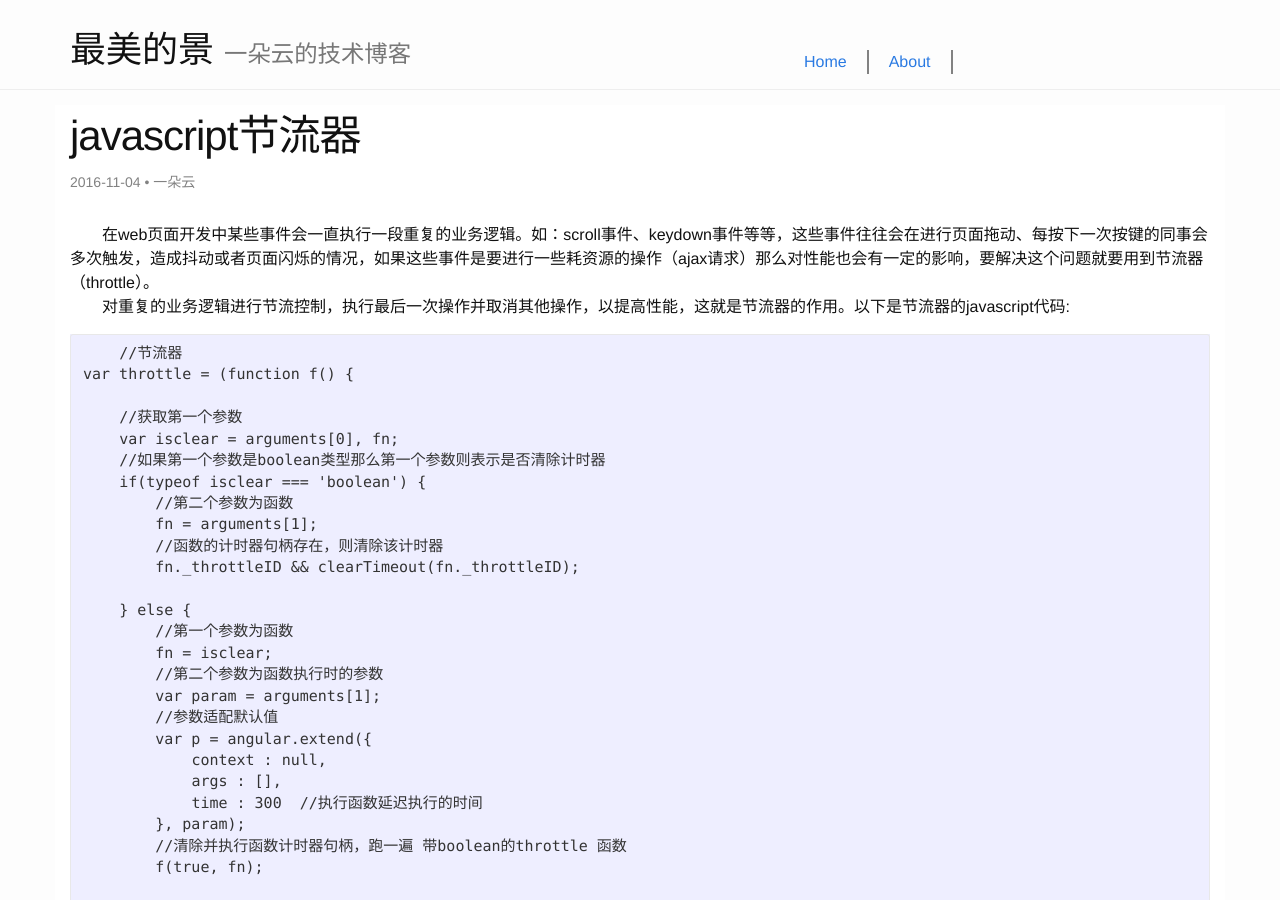
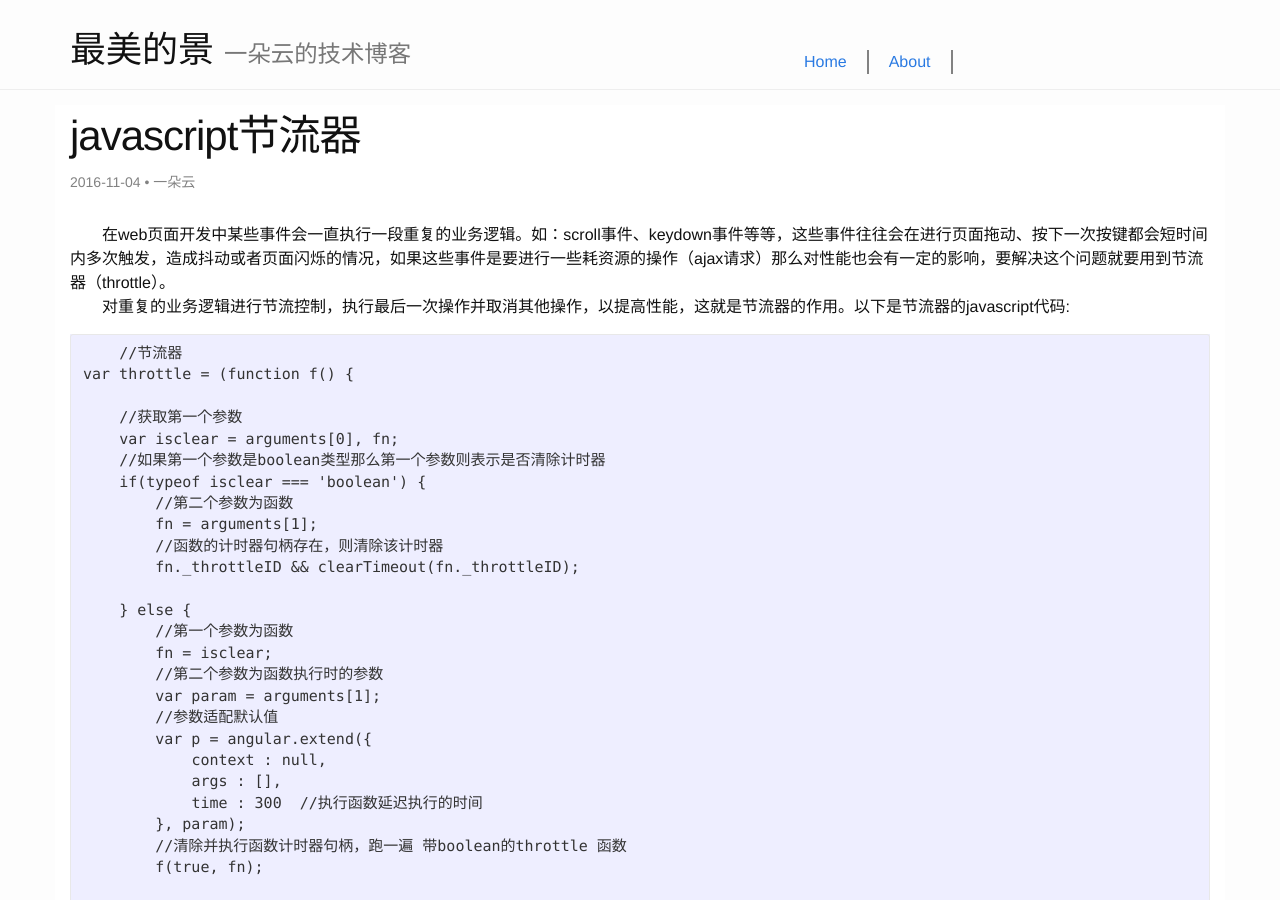
Before and after one commit to yunzhongshu/blog, a Jekyll site: the page built from _posts/2016-11-04-javascript节流器.md, in a window 1280 px wide and 900 px high. Built offline with Jekyll 4.4.1, drawn with Linux system fonts in a browser that asks for light colours; nearby versions of some CDN libraries; comment, search, counter and statistics services are not loaded.

Commit message:
change post

```diff
--- a/_posts/2016-11-04-javascript节流器.md
+++ b/_posts/2016-11-04-javascript节流器.md
@@ -6,7 +6,7 @@ author: 一朵云
 categories: javascript
 tags: javascript
 ---
-　　在web页面开发中某些事件会一直执行一段重复的业务逻辑。如：scroll事件、keydown事件等等，这些事件往往会在进行页面拖动、每按下一次按键的同事会多次触发，造成抖动或者页面闪烁的情况，如果这些事件是要进行一些耗资源的操作（ajax请求）那么对性能也会有一定的影响，要解决这个问题就要用到节流器（throttle）。
+　　在web页面开发中某些事件会一直执行一段重复的业务逻辑。如：scroll事件、keydown事件等等，这些事件往往会在进行页面拖动、按下一次按键都会短时间内多次触发，造成抖动或者页面闪烁的情况，如果这些事件是要进行一些耗资源的操作（ajax请求）那么对性能也会有一定的影响，要解决这个问题就要用到节流器（throttle）。
 　　对重复的业务逻辑进行节流控制，执行最后一次操作并取消其他操作，以提高性能，这就是节流器的作用。以下是节流器的javascript代码:
 
         //节流器
```
